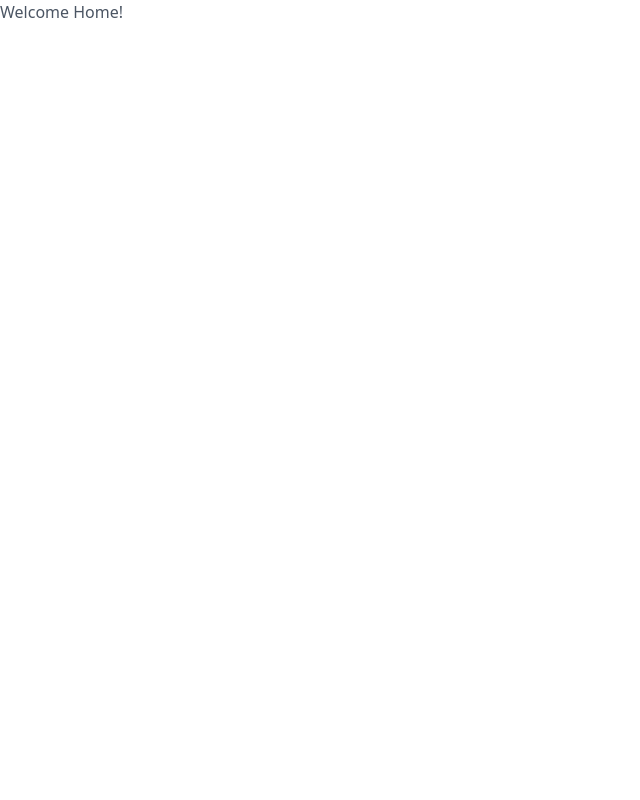
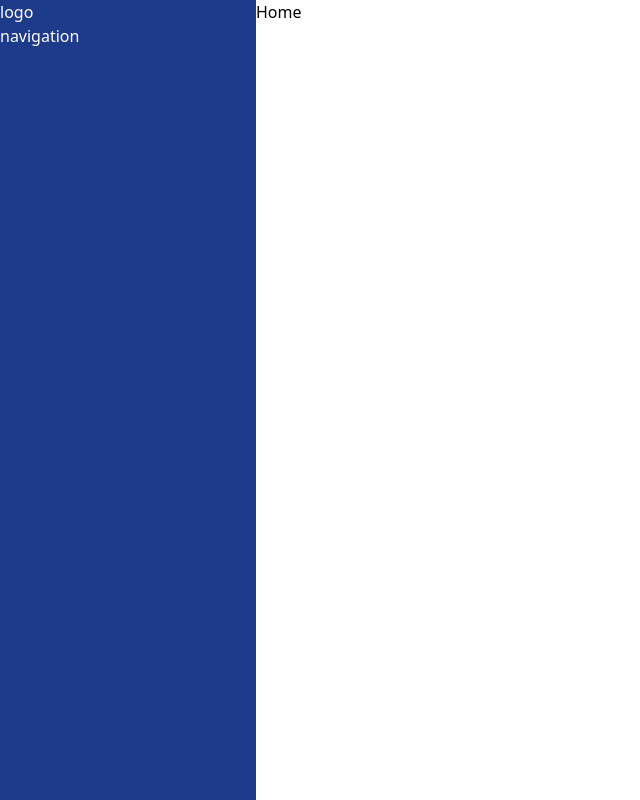
Before and after one commit to irawandns/qlue-test, a React (Create React App) app in the folder admin-dashboard/: page / in a window 1280 px wide. Shown: the whole page, without its empty margins (0-640 px from the left). Built offline with nearby package versions, Linux system fonts and the light colour scheme.

Commit message:
add react-icon package

```diff
--- a/admin-dashboard/package.json
+++ b/admin-dashboard/package.json
@@ -8,6 +8,7 @@
     "@testing-library/user-event": "^13.5.0",
     "react": "^17.0.2",
     "react-dom": "^17.0.2",
+    "react-icons": "^4.3.1",
     "react-router-dom": "^6.2.1",
     "react-scripts": "5.0.0",
     "web-vitals": "^2.1.2"
--- a/admin-dashboard/src/App.js
+++ b/admin-dashboard/src/App.js
@@ -1,13 +1,14 @@
 import { Routes, Route } from "react-router-dom";
 import "./App.css";
 import Home from './pages/Home';
+import SideBar from "./components/SideBar";
 
 function App() {
   return (
-    <div className="App">
+    <div className="flex">
+      <SideBar/>
       <Routes>
         <Route path="/" element={<Home />} />
-        <Route path="/about" element={<Home />} />
       </Routes>
     </div>
   );
--- a/admin-dashboard/src/components/SideBar.js
+++ b/admin-dashboard/src/components/SideBar.js
@@ -0,0 +1,16 @@
+
+
+export default function SideBar() {
+  return (
+    <>
+    <div className="bg-blue-900 text-white h-screen w-64">
+      {/* logo */}
+      logo
+      {/* nav */}
+      <nav>
+        navigation
+      </nav>
+    </div>
+    </>
+  );
+}
--- a/admin-dashboard/src/pages/Home.js
+++ b/admin-dashboard/src/pages/Home.js
@@ -1,8 +1,10 @@
 
 export default function Home() {
   return (
-    <div className="flex">
-      <p className="text-gray-600 body-font">Welcome Home!</p>
-    </div>
+    <>
+      <div className="relative min-h-screen flex">
+        <h1>Home</h1>
+      </div>
+    </>
   );
 }
```
Also changed, not shown: 1 other file (tests, documents, lock files or other folders).
